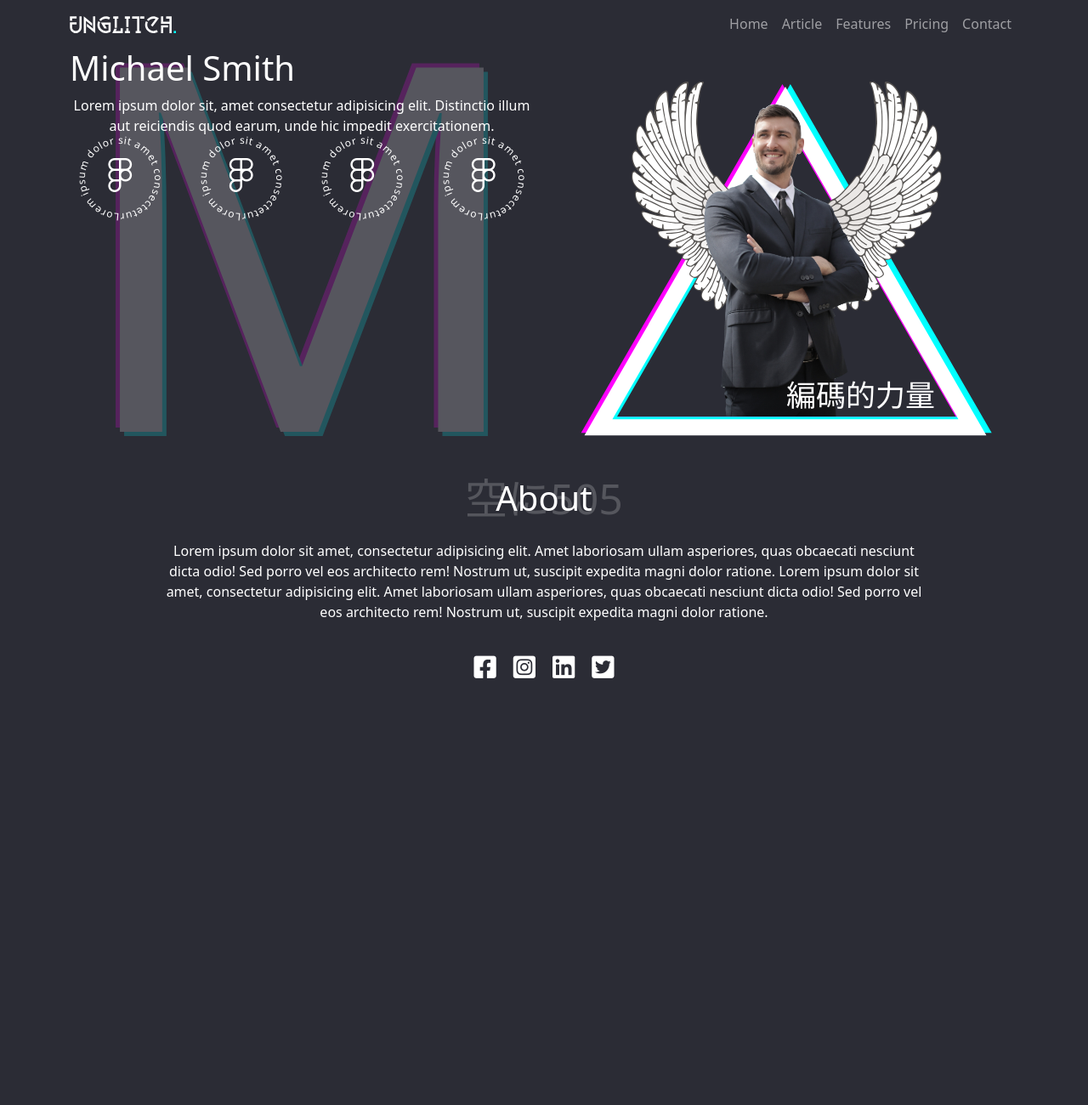
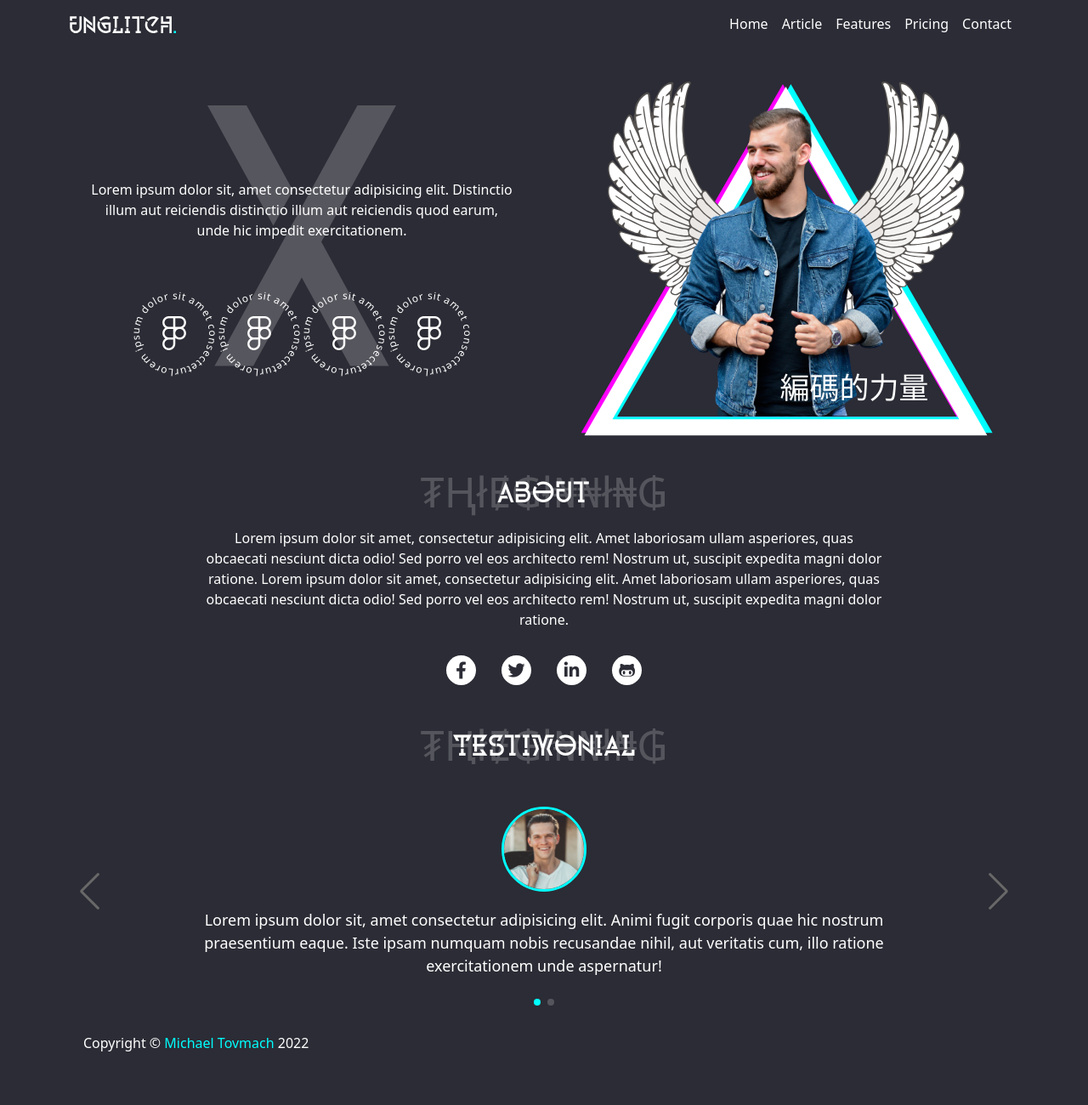
Before and after one commit to tovmach/unglitch-html-template, a plain HTML site: page index.html in a window 1280 px wide. Shown: the top 1300 px of the page at 85% size. After the commit the page ends 1255 px from the top, so only its background shows below. Drawn offline with Linux system fonts and the light colour scheme; a script that the page names is missing.

Commit message:
feat: hero, testimonials and about almost done

```diff
--- a/css/styles.scss
+++ b/css/styles.scss
@@ -22,7 +22,7 @@ Table Of Contents:
 - Media Queries
 ****************************************** */
 /* ************************ */
-/*          Mixins          */
+/*         Function         */
 /* ************************ */
 @use 'sass:math';
 
@@ -33,44 +33,69 @@ Table Of Contents:
 }
 
 /* ************************ */
-/*          Colors          */
+/*          Variables          */
 /* ************************ */
 
-:root {
-  --text-color: #fff;
-  --text-gray: #55565d;
-  --main-bg-color: #2b2c35;
-  --main-bg-color-light: #363742;
-  --main-blue-color: #01ffff;
-  --main-pink-color: #ff00fe;
-}
+// colors
+$text-color: #fff;
+$text-gray: #55565d;
+$main-bg-color: #2b2c35;
+$main-bg-color-light: #363742;
+$main-blue-color: #01ffff;
+$main-pink-color: #ff00fe;
+
+// breakpoints
+$sm-576px: 576px;
+$md-768px: 768px;
+$lg-992px: 992px;
+$xl-1200px: 1200px;
+$xxl-1400px: 1400px;
 
 /* ************************ */
 /*      General Styles      */
 /* ************************ */
 
+// fonts
+@font-face {
+  font-family: Invasible;
+  src: url('../fonts/invasible-invasible-regular-400.ttf') format('opentype');
+}
+
+// tags
 html {
   /* Offset scroll anchor for fixed navbar */
   scroll-padding-top: 56px;
 }
 body {
-  background-color: var(--main-bg-color);
+  background-color: $main-bg-color;
   height: 100vh;
   display: flex;
   flex-direction: column;
-  color: var(--text-color);
+  color: $text-color;
 }
 main {
   flex: 1 1 auto;
 }
 
 a {
-  color: var(--main-blue-color);
+  color: $main-blue-color;
   text-decoration: none;
 }
 
 a:hover {
-  color: var(--main-blue-color);
+  color: $main-blue-color;
+}
+
+h1,
+h2,
+h3,
+h4,
+h5,
+h6 {
+  font-family: 'Invasible';
+  line-height: normal;
+  margin-bottom: 0;
+  margin-top: rem(5);
 }
 
 /* ******************** */
@@ -79,15 +104,18 @@ a:hover {
 
 /* Scrollspy */
 .nav-link.active {
-  background-color: var(--main-bg-color-light);
+  background-color: $main-bg-color-light;
   border-radius: 5px;
 }
 /* Main Nav */
 .navbar {
   padding-top: 0.5rem;
   padding-bottom: 0.5rem;
-  background-color: var(--main-bg-color);
+  background-color: $main-bg-color;
   transition: box-shadow 0.2s ease-in-out;
+}
+.nav-link {
+  color: $text-color;
 }
 
 /* Main Nav Scroll Active */
@@ -117,15 +145,15 @@ a:hover {
 @media (max-width: 991px) {
   .offcanvas {
     width: 250px !important;
-    background-color: var(--main-bg-color);
-    color: var(--text-color);
+    background-color: $main-bg-color;
+    color: $text-color;
     &__li {
       border-bottom: 1px solid rgba(177, 177, 177, 0.18);
       &:first-child {
         border-top: 1px solid rgba(177, 177, 177, 0.18);
       }
       &:hover {
-        background-color: var(--main-bg-color-light);
+        background-color: $main-bg-color-light;
       }
     }
     &__link {
@@ -141,103 +169,91 @@ a:hover {
 /* **************************** */
 /*             Hero             */
 /* **************************** */
-// .circular-text {
-//   font-size: 12px;
-//   position: absolute;
-// }
-
+.hero {
+  overflow: hidden;
+}
 .left-hero {
   height: rem(500);
   position: relative;
+  display: flex;
+  flex-direction: column;
+  justify-content: center;
+  align-items: center;
+  gap: rem(40);
+
   &__title {
+    text-align: center;
+    font-size: rem(70);
   }
   &__text {
     text-align: center;
+    max-width: rem(500);
   }
-  &__icon {
+  &__background-letter {
+    font-family: 'Invasible';
+    position: absolute;
+    font-size: rem(500);
+    opacity: 0.2;
+    line-height: 0.8;
+  }
+  &__icons-list {
+    display: flex;
+    flex-wrap: wrap;
+    justify-content: center;
+    align-items: center;
+    gap: rem(100);
+    @media (max-width: 991px) {
+      transform: scale(0.85);
+    }
+  }
+  &__icon-container {
     font-size: rem(40);
     text-align: center;
     position: relative;
+    display: flex;
+    justify-content: center;
+    align-items: center;
   }
-  &__circular-text {
-    left: 50%;
-    // margin-left: -50px;
-    top: 50%;
-    margin-top: -50px;
+  &__icon-circular-text {
     font-size: 12px;
+  }
+  &__icon {
     position: absolute;
-  }
-  &__background-letter {
-    text-align: center;
-    left: 0;
-    right: 0;
-    top: rem(220);
-    transform: translateY(-50%);
-    opacity: 0.2;
-    position: absolute;
-    z-index: -1;
-    font-size: rem(600);
-    line-height: 1;
-    &:before,
-    &:after {
-      content: attr(data-glitch);
-      position: absolute;
-      left: 0;
-      right: 0;
-      margin: auto;
-    }
-    &:after {
-      color: #01ffff;
-      z-index: -1;
-      left: 10px;
-      top: 5px;
-    }
-    &:before {
-      color: #ff00fe;
-      z-index: -2;
-      left: -10px;
-      top: -5px;
-    }
   }
 }
 
 .right-hero {
   height: rem(500);
+  display: flex;
+  justify-content: center;
+  align-items: center;
   position: relative;
+
   &__text {
-    position: absolute;
+    position: relative;
     z-index: 1;
     font-size: rem(35);
-    bottom: 65px;
-    right: 110px;
+    top: rem(150);
+    left: rem(80);
   }
   &__person {
     position: absolute;
     z-index: -1;
-    left: 0;
-    right: 0;
-    margin: auto;
-    width: rem(194);
-    top: 50%;
-    transform: translateY(-50%);
+    width: rem(266);
   }
   &__wings {
     position: absolute;
     z-index: -2;
-    left: 0;
-    right: 0;
-    margin: auto;
-    top: 35%;
-    transform: translateY(-50%);
+    width: rem(420);
+    top: rem(40);
   }
   &__triangle {
     position: absolute;
     z-index: -3;
-    left: 0;
-    right: 0;
-    margin: auto;
-    top: 50%;
-    transform: translateY(-50%);
+    width: rem(485);
+  }
+  @media (max-width: 991px) {
+    transform: scale(0.7);
   }
 }
 
@@ -245,7 +261,6 @@ a:hover {
 /*      About       */
 /* **************************** */
 .about {
-  height: rem(500);
   display: flex;
   flex-direction: column;
   position: relative;
@@ -255,7 +270,7 @@ a:hover {
     margin-top: rem(20);
     margin-bottom: rem(30);
 
-    width: 80%;
+    max-width: rem(800);
     text-align: center;
   }
   &__icons-list {
@@ -264,10 +279,36 @@ a:hover {
     font-size: rem(30);
   }
   &__icon {
-    margin-left: rem(10);
-    margin-right: rem(10);
-    font-size: rem(30);
+    margin-left: rem(15);
+    margin-right: rem(15);
+    font-size: rem(20);
+    color: $main-bg-color;
+    justify-content: center;
+    align-items: center;
+    display: flex;
+    width: rem(35);
+    height: rem(35);
+    background-color: white;
+    border-radius: 50%;
+    transition: background-color 0.3s ease-in-out;
+    &:hover {
+      color: $main-bg-color;
+      background-color: $main-blue-color;
+    }
   }
+  // &__icon::after {
+  //   content: '';
+  //   width: rem(35);
+  //   height: rem(35);
+  //   background-color: white;
+  //   position: absolute;
+  //   z-index: -1;
+
+  //   border-radius: 50%;
+  // }
+  // &__icon:hover::after {
+  //   background-color: $main-blue-color;
+  // }
 }
 
 /* **************************** */
@@ -285,27 +326,29 @@ a:hover {
   border: none;
   border-radius: 50%;
   outline: none;
-  background-color: var(--main-bg-color-light);
+  background-color: $main-bg-color-light;
   cursor: pointer;
   opacity: 0;
   transition: opacity 0.3s ease-in-out;
   &:hover {
-    background-color: var(--main-bg-color-light);
+    background-color: $main-bg-color-light;
   }
   &__show {
     opacity: 1;
   }
   &__icon {
-    color: var(--text-color);
+    color: $text-color;
   }
 }
 
 /* ******************** */
-/*        Swiper        */
+/*     Testimonial      */
 /* ******************** */
+
+// swiper
 .swiper {
   width: 100%;
-  height: 50rem;
+  height: rem(300);
   margin-left: auto;
   margin-right: auto;
 }
@@ -313,8 +356,11 @@ a:hover {
 .swiper-slide {
   text-align: center;
   font-size: 18px;
-  background: var(--main-bg-color);
+  background: $main-bg-color;
   color: white;
+  display: flex;
+  flex-direction: column;
+  gap: rem(20);
 
   /* Center slide text vertically */
   display: -webkit-box;
@@ -329,8 +375,26 @@ a:hover {
   -ms-flex-align: center;
   -webkit-align-items: center;
   align-items: center;
+
+  &__text {
+    max-width: rem(800);
+  }
+  &__img {
+    border-radius: 50%;
+    width: rem(100);
+    border: $main-blue-color rem(3) solid;
+  }
 }
-
+.swiper-button-prev,
+.swiper-button-next {
+  color: rgb(104, 104, 104);
+}
+.swiper .swiper-pagination-bullet {
+  background-color: white;
+}
+.swiper .swiper-pagination-bullet.swiper-pagination-bullet-active {
+  background-color: $main-blue-color;
+}
 /* ******************** */
 /*    Custom Cursor     */
 /* ******************** */
@@ -351,7 +415,7 @@ a:hover {
     margin-top: -3px;
     width: 6px;
     height: 6px;
-    background-color: var(--main-blue-color);
+    background-color: $main-blue-color;
     -webkit-transition: width 0.3s ease-in-out, height 0.3s ease-in-out,
       margin 0.3s ease-in-out, opacity 0.3s ease-in-out;
     transition: width 0.3s ease-in-out, height 0.3s ease-in-out,
@@ -410,18 +474,18 @@ a:hover {
 
 /* Track */
 ::-webkit-scrollbar-track {
-  background: var(--main-bg-color-light);
+  background: $main-bg-color-light;
 }
 
 /* Handle */
 ::-webkit-scrollbar-thumb {
-  background: var(--main-blue-color);
+  background: $main-blue-color;
   border-radius: 2px;
 }
 
 /* Handle on hover */
 ::-webkit-scrollbar-thumb:hover {
-  background: var(--main-blue-color);
+  background: $main-blue-color;
 }
 
 /* ******************** */
@@ -465,7 +529,7 @@ a:hover {
   }
 }
 
-.title-glitch {
+.section-title-glitch {
   position: relative;
   display: flex;
   justify-content: center;
@@ -477,6 +541,6 @@ a:hover {
     z-index: -1;
     position: absolute;
     font-size: rem(50);
-    color: var(--text-gray);
+    color: $text-gray;
   }
 }
--- a/index.html
+++ b/index.html
@@ -126,38 +126,42 @@
         <div class="container">
           <div class="row">
             <div class="col-12 col-md-6 hero__left left-hero">
-              <div class="left-hero__background-letter" data-glitch="M">M</div>
+              <div class="left-hero__background-letter" data-glitch="X">X</div>
 
-              <h1 class="glitch-2 left-hero__title">Michael Smith</h1>
+              <h1
+                class="left-hero__title"
+                id="left-hero__title"
+                data-text-to-glitch="Xavyer Black"
+              ></h1>
               <p class="left-hero__text">
                 Lorem ipsum dolor sit, amet consectetur adipisicing elit.
-                Distinctio illum aut reiciendis quod earum, unde hic impedit
-                exercitationem.
+                Distinctio illum aut reiciendis distinctio illum aut reiciendis
+                quod earum, unde hic impedit exercitationem.
               </p>
-              <div class="row">
-                <div class="col-6 col-sm-3 left-hero__icon">
-                  <div class="left-hero__circular-text circular-text">
+              <div class="left-hero__icons-list">
+                <div class="left-hero__icon-container">
+                  <div class="left-hero__icon-circular-text circular-text">
                     Lorem ipsum dolor sit amet consectetur
                   </div>
-                  <i class="fa-brands fa-figma"></i>
+                  <i class="left-hero__icon fa-brands fa-figma"></i>
                 </div>
-                <div class="col-6 col-sm-3 left-hero__icon">
-                  <div class="left-hero__circular-text circular-text">
+                <div class="left-hero__icon-container">
+                  <div class="left-hero__icon-circular-text circular-text">
                     Lorem ipsum dolor sit amet consectetur
                   </div>
-                  <i class="fa-brands fa-figma"></i>
+                  <i class="left-hero__icon fa-brands fa-figma"></i>
                 </div>
-                <div class="col-6 col-sm-3 left-hero__icon">
-                  <div class="left-hero__circular-text circular-text">
+                <div class="left-hero__icon-container">
+                  <div class="left-hero__icon-circular-text circular-text">
                     Lorem ipsum dolor sit amet consectetur
                   </div>
-                  <i class="fa-brands fa-figma"></i>
+                  <i class="left-hero__icon fa-brands fa-figma"></i>
                 </div>
-                <div class="col-6 col-sm-3 left-hero__icon">
-                  <div class="left-hero__circular-text circular-text">
+                <div class="left-hero__icon-container">
+                  <div class="left-hero__icon-circular-text circular-text">
                     Lorem ipsum dolor sit amet consectetur
                   </div>
-                  <i class="fa-brands fa-figma"></i>
+                  <i class="left-hero__icon fa-brands fa-figma"></i>
                 </div>
               </div>
             </div>
@@ -165,7 +169,7 @@
               <div class="right-hero__text">編碼的力量</div>
               <img
                 class="right-hero__person"
-                src="images/man.png"
+                src="images/man-2.png"
                 alt="person"
               />
               <img
@@ -183,13 +187,13 @@
         </div>
       </section>
       <!-- ************* -->
-      <!--  Hero Section -->
+      <!--  About Section -->
       <!-- ************* -->
       <section class="about">
         <div class="container">
-          <div class="about__title title-glitch">
-            <div class="title-glitch__title">About</div>
-            <div class="title-glitch__text">空に505</div>
+          <div class="about__title section-title-glitch">
+            <h2 class="section-title-glitch__title">About</h2>
+            <div class="section-title-glitch__text">₮ⱧłɆ₲ł₦₦ł₦₲</div>
           </div>
 
           <p class="about__text">
@@ -202,10 +206,16 @@
             expedita magni dolor ratione.
           </p>
           <div class="about__icons-list">
-            <div class="about__icon"><i class="fa-brands fa-facebook-square"></i></i></i></div>
-            <div class="about__icon"><i class="fa-brands fa-instagram-square"></i></i></div>
-            <div class="about__icon"><i class="fa-brands fa-linkedin"></i></i></div>
-            <div class="about__icon"><i class="fa-brands fa-twitter-square"></i></div>
+            <a class="about__icon">
+              <i class="fa-brands fa-facebook-f"></i>
+            </a>
+            <a class="about__icon"><i class="fa-brands fa-twitter"></i></a>
+            <a class="about__icon">
+              <i class="fa-brands fa-linkedin-in"></i>
+            </a>
+            <a class="about__icon">
+              <i class="fa-brands fa-github-alt"></i>
+            </a>
           </div>
         </div>
         <!-- <img class="about__img" src="images/bat.svg" alt="bat" /> -->
@@ -213,14 +223,42 @@
       <!-- ******************* -->
       <!-- Testimonial Section -->
       <!-- ******************* -->
-      <section>
+      <section class="mt-5">
+        <!-- Section Title -->
         <div class="container">
+          <div class="about__title section-title-glitch">
+            <h2 class="section-title-glitch__title">Testimonial</h2>
+            <div class="section-title-glitch__text">₮ⱧłɆ₲ł₦₦ł₦₲</div>
+          </div>
           <!-- Swiper -->
-          <div class="swiper mt-5" id="testimonialSwiper">
+          <div class="swiper" id="testimonialSwiper">
             <div class="swiper-wrapper">
-              <div class="swiper-slide">Slide 1</div>
-              <div class="swiper-slide">Slide 2</div>
-              <div class="swiper-slide">Slide 3</div>
+              <div class="swiper-slide">
+                <img
+                  class="swiper-slide__img"
+                  src="./images/man-profile.jpg"
+                  alt="man"
+                />
+                <div class="swiper-slide__text">
+                  Lorem ipsum dolor sit, amet consectetur adipisicing elit.
+                  Animi fugit corporis quae hic nostrum praesentium eaque. Iste
+                  ipsam numquam nobis recusandae nihil, aut veritatis cum, illo
+                  ratione exercitationem unde aspernatur!
+                </div>
+              </div>
+              <div class="swiper-slide">
+                <img
+                  class="swiper-slide__img"
+                  src="./images/girl-profile.jpg"
+                  alt="man"
+                />
+                <div class="swiper-slide__text">
+                  Lorem ipsum dolor sit, amet consectetur adipisicing elit.
+                  Animi fugit corporis quae hic nostrum praesentium eaque. Iste
+                  ipsam numquam nobis recusandae nihil, aut veritatis cum, illo
+                  ratione exercitationem unde aspernatur!
+                </div>
+              </div>
             </div>
             <div class="swiper-button-next"></div>
             <div class="swiper-button-prev"></div>
@@ -253,6 +291,7 @@
     <!-- ****** -->
     <!-- Footer -->
     <!-- ****** -->
+
     <footer class="footer">
       <div class="container">
         <div class="p-3">
@@ -268,6 +307,8 @@
     <!-- ******* -->
     <!-- Scripts -->
     <!-- ******* -->
+    <!-- Glitch cange later -->
+    <script src="https://cdn.jsdelivr.net/npm/glitched-writer/lib/index.min.js"></script>
     <!-- Bootstrap framework -->
     <script src="js/bootstrap.min.js"></script>
     <!-- Swiper -->
--- a/js/scripts.js
+++ b/js/scripts.js
@@ -101,7 +101,16 @@ function topFunction() {
 /******************************/
 /*       Custom Cursor        */
 /******************************/
+// add js-link class to swiper.js buttons to enable cursor interactions
+// *** need to put this code before seting cursor
+const swiperElements = document.querySelectorAll(
+  '.swiper-button-next, .swiper-pagination-bullet, .swiper-button-prev'
+)
+for (const element of swiperElements) {
+  element.classList.add('js-link')
+}
 
+// set custom cursor
 const cursorInner = document.querySelector('.cursor-inner')
 const cursorOuter = document.querySelector('.cursor-outer')
 const links = document.querySelectorAll(
@@ -147,6 +156,14 @@ for (const link of links) {
 }
 
 /******************************/
+/*       Circular Text        */
+/******************************/
+const list = document.querySelectorAll('.circular-text')
+for (const item of list) {
+  new CircleType(item)
+}
+
+/******************************/
 /*           Glitch           */
 /******************************/
 
@@ -155,11 +172,14 @@ for (const link of links) {
 // for (const glitch of glitchList) {
 //   glitch.dataset.glitch = glitch.textContent
 // }
+const left__hero__title = document.querySelector('.left-hero__title')
+// use create method to create new instance.
 
-/******************************/
-/*       Circular Text        */
-/******************************/
-const list = document.querySelectorAll('.circular-text')
-for (const item of list) {
-  new CircleType(item)
-}
+const writer = GlitchedWriter.create(left__hero__title, {
+  maxGhosts: 0.1,
+  ghostChance: 0.1,
+})
+const text = left__hero__title.dataset.textToGlitch
+console.log(text)
+
+writer.write(text)
```
Also changed, not shown: css/styles.css, fonts/invasible-invasible-inline-400.ttf (added), fonts/invasible-invasible-regular-400.ttf (added), images/girl-profile.jpg (added), images/man-2.png (added), images/man-profile.jpg (added), 4 other files.
